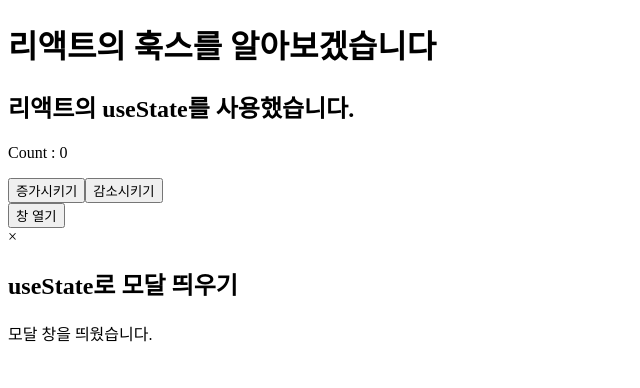
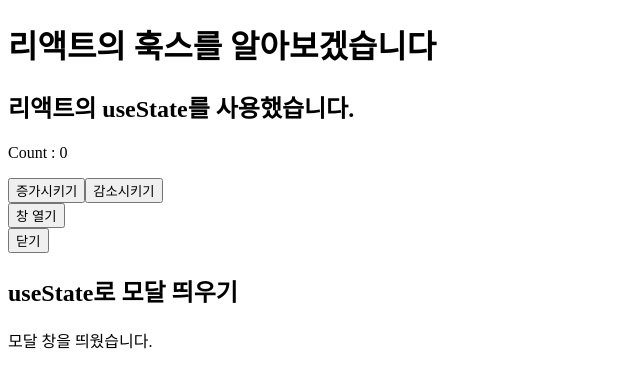
Before and after one commit to krapli441/react_hooks, a React app: page / in a window 1280 px wide. Both pictures are taken after a click on the button "창 열기". Shown: the top 388 px of the page, without its empty margins (0-640 px from the left). Built offline with nearby package versions, Linux system fonts and the light colour scheme; the HTML template or start-up script is replaced by a standard one.

Commit message:
모달 창을 span 말고 버튼으로 바꿈

```diff
--- a/src/views/UseStateModal.tsx
+++ b/src/views/UseStateModal.tsx
@@ -17,9 +17,9 @@ export default function ModalExample() {
       {isOpen && (
         <div className="modal">
           <div className="modal-content">
-            <span className="닫기" onClick={closeModal}>
-              &times;
-            </span>
+            <button className="닫기" onClick={closeModal}>
+              닫기
+            </button>
             <h2>useState로 모달 띄우기</h2>
             <p>모달 창을 띄웠습니다.</p>
           </div>
```
